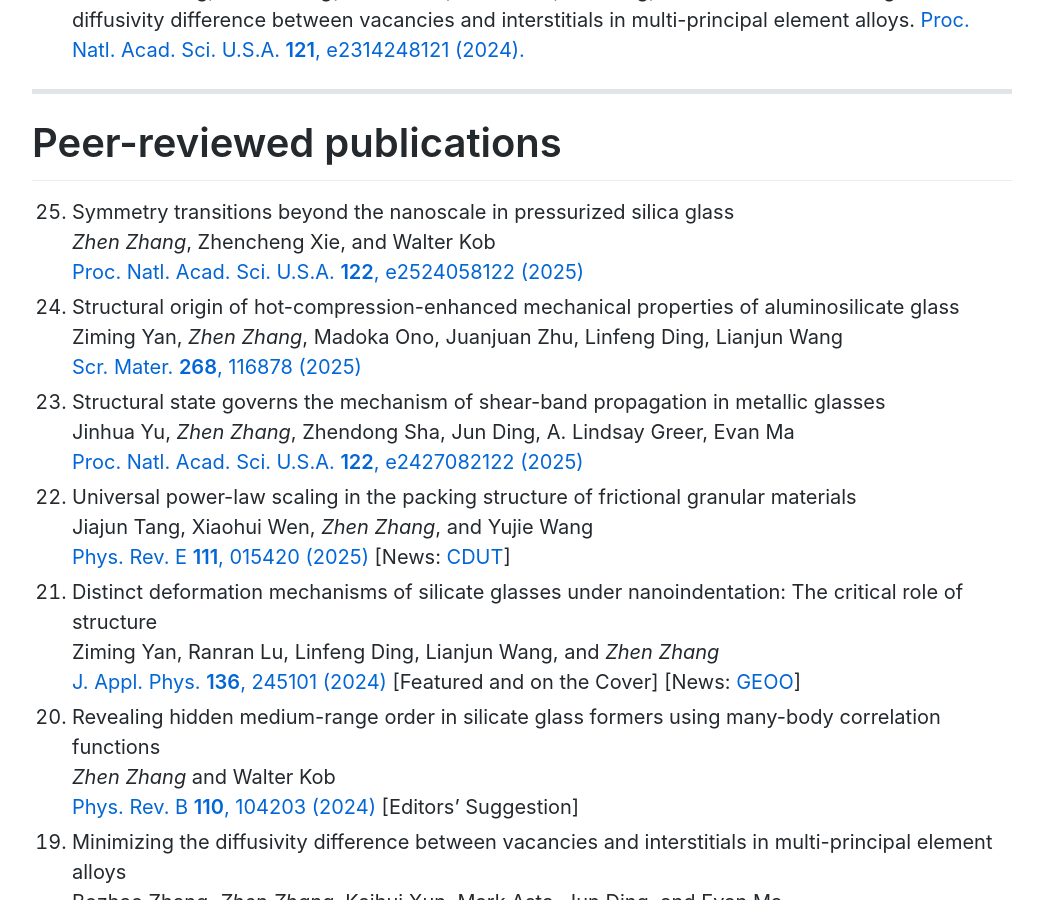
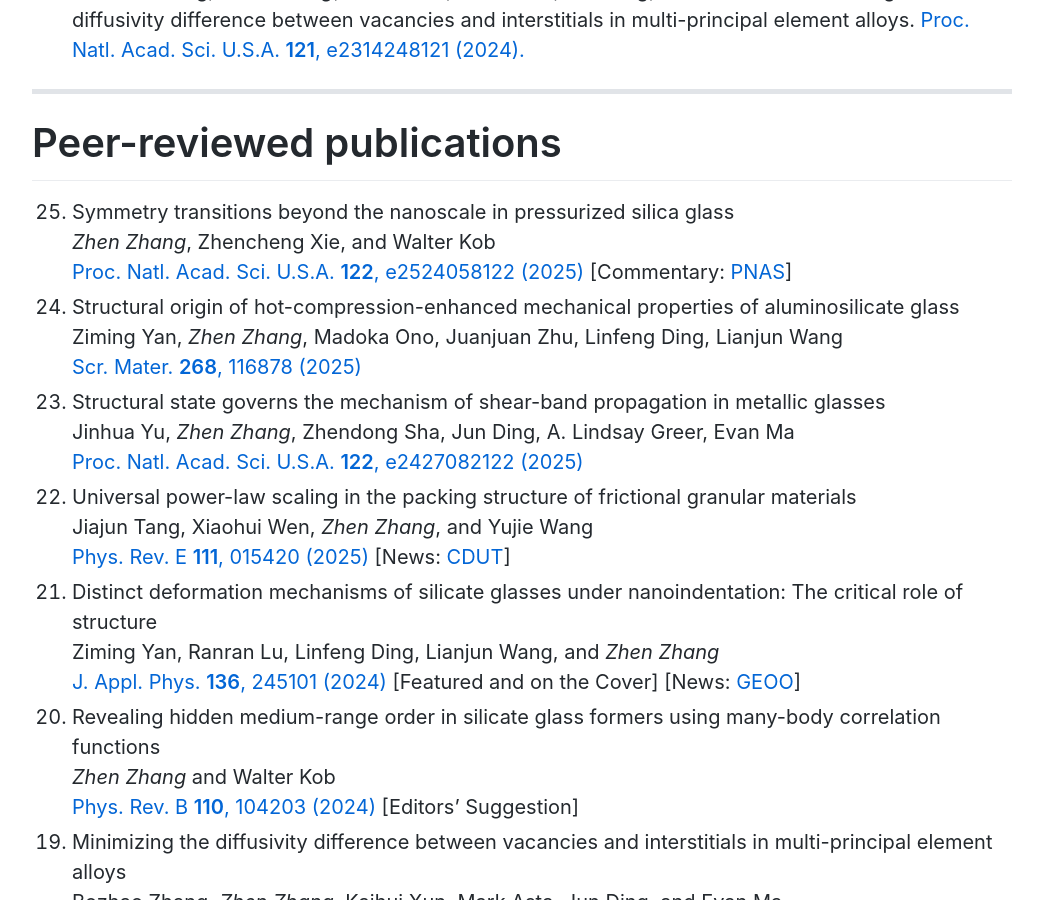
Before and after one commit to zhenzhang1991/zhenzhang1991.github.io, a Jekyll site: the page built from index.md, in a window 1280 px wide and 900 px high, scrolled down 5593 px. Shown: the whole window, without its empty margins (118-1161 px from the left). Built offline with Jekyll 4.4.1, drawn with Linux system fonts in a browser that asks for light colours; Markdown is read by kramdown in place of the engine named in the settings; comment, search, counter and statistics services are not loaded.

Commit message:
Update index.md

```diff
--- a/index.md
+++ b/index.md
@@ -98,7 +98,7 @@ Publications for more details:
 # Peer-reviewed publications
 0. Symmetry transitions beyond the nanoscale in pressurized silica glass <br>
    *Zhen Zhang*, Zhencheng Xie, and Walter Kob <br>
-   [Proc. Natl. Acad. Sci. U.S.A. **122**, e2524058122 (2025)](docs/2025-zhang-pnas.pdf)
+   [Proc. Natl. Acad. Sci. U.S.A. **122**, e2524058122 (2025)](docs/2025-zhang-pnas.pdf) [Commentary: [PNAS](https://www.pnas.org/doi/10.1073/pnas.2530034122)]
 0. Structural origin of hot-compression-enhanced mechanical properties of aluminosilicate glass <br>
    Ziming Yan, *Zhen Zhang*, Madoka Ono, Juanjuan Zhu, Linfeng Ding, Lianjun Wang <br>
    [Scr. Mater. **268**, 116878 (2025)](docs/2025-yan-scripta.pdf)
```
